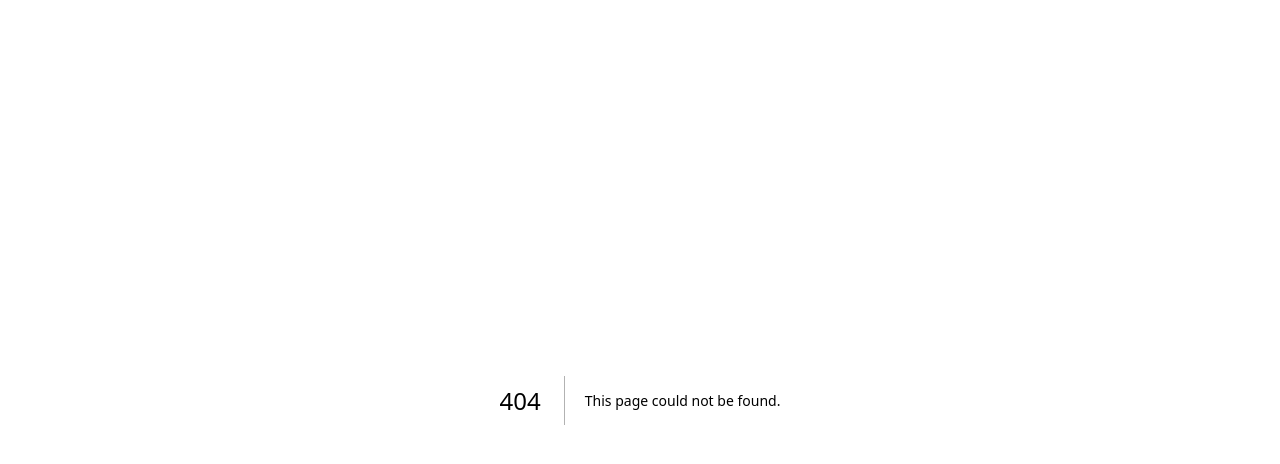
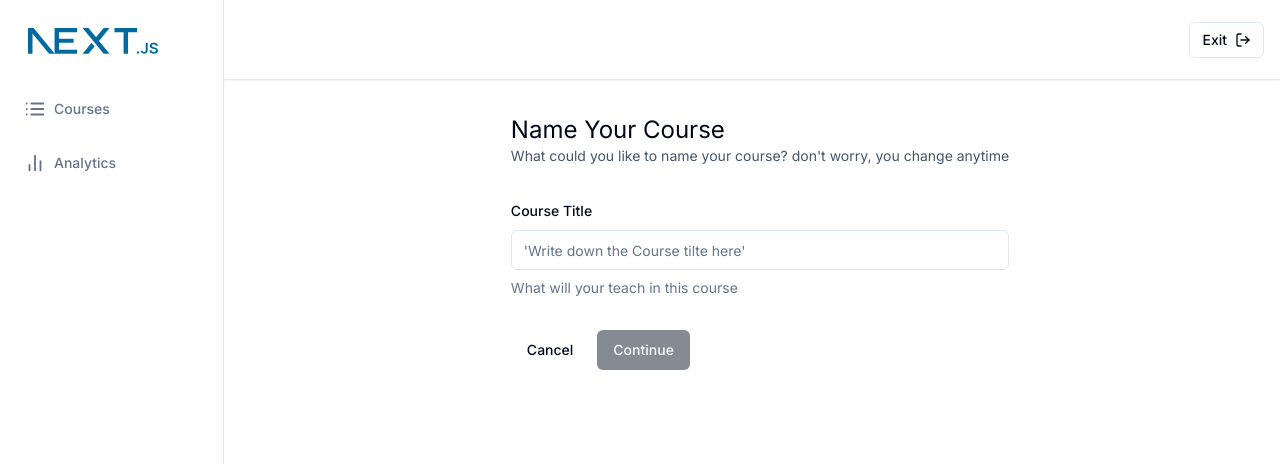
Before and after one commit to UsmanDev09/LMS, a Next.js app in the folder lms-app/: page /teacher/create in a window 1280 px wide. Before the commit this address had no page. Shown: the top 464 px of the page. Built offline with nearby package versions, Linux system fonts and the light colour scheme.

Commit message:
Course Form Creation Complete

```diff
--- a/lms-app/app/(dashboard)/(routes)/teacher/courses/page.tsx
+++ b/lms-app/app/(dashboard)/(routes)/teacher/courses/page.tsx
@@ -1,5 +1,18 @@
+"use client";
+
+import { Button } from "@/components/ui/button";
+import Link from "next/link";
+
 const CoursesPage = () => {
-  return <div>This is Courses Page</div>;
+  return (
+    <div className="p-6">
+      <Link href="/teacher/create">
+        <Button variant="default" size="lg">
+          Create Course
+        </Button>
+      </Link>
+    </div>
+  );
 };
 
 export default CoursesPage;
--- /dev/null
+++ b/lms-app/app/(dashboard)/(routes)/teacher/create/page.tsx
@@ -0,0 +1,100 @@
+"use client";
+
+import { zodResolver } from "@hookform/resolvers/zod";
+import { useForm } from "react-hook-form";
+import { z } from "zod";
+import axios from "axios";
+import { useRouter } from "next/navigation";
+import Link from "next/link";
+import toast from "react-hot-toast";
+
+import {
+  Form,
+  FormControl,
+  FormDescription,
+  FormField,
+  FormItem,
+  FormMessage,
+  FormLabel,
+} from "@/components/ui/form";
+import { Input } from "@/components/ui/input";
+import { Button } from "@/components/ui/button";
+
+const formSchema = z.object({
+  title: z.string().min(1, {
+    message: "Title Requuied",
+  }),
+});
+
+const CreatePage = () => {
+  const form = useForm<z.infer<typeof formSchema>>({
+    resolver: zodResolver(formSchema),
+    defaultValues: {
+      title: "",
+    },
+  });
+
+  const { isSubmitting, isValid } = form.formState;
+
+  const router = useRouter();
+  const onSubmit = async (values: z.infer<typeof formSchema>) => {
+    try {
+      const response = await axios.post("/api/courses", values);
+      router.push(`/teacher/courses ${response.data.id}`);
+    } catch {
+      toast.error("Something went wrong");
+    }
+  };
+
+  return (
+    <div className="max-w-5xl mx-auto flex md:items-center md:justify-center h-full p-6">
+      <div>
+        <h1 className=" text-2xl">Name Your Course</h1>
+        <p className="text-sm text-slate-600">
+          What could you like to name your course? don&apos;t worry, you change
+          anytime
+        </p>
+        <Form {...form}>
+          <form
+            action=""
+            onSubmit={form.handleSubmit(onSubmit)}
+            className=" space-y-8 mt-8"
+          >
+            <FormField
+              control={form.control}
+              name="title"
+              render={({ field }) => (
+                <FormItem>
+                  <FormLabel>Course Title</FormLabel>
+                  <FormControl>
+                    <Input
+                      disabled={isSubmitting}
+                      placeholder="'Write down the Course tilte here'"
+                      {...field}
+                    />
+                  </FormControl>
+                  <FormDescription>
+                    What will your teach in this course
+                  </FormDescription>
+                  <FormMessage />
+                </FormItem>
+              )}
+            ></FormField>
+            <div className="flex items-center gap-x-2">
+              <Link href="/teacher/courses">
+                <Button variant="ghost" type="button">
+                  Cancel
+                </Button>
+              </Link>
+              <Button disabled={!isValid || isSubmitting} type="submit">
+                Continue
+              </Button>
+            </div>
+          </form>
+        </Form>
+      </div>
+    </div>
+  );
+};
+
+export default CreatePage;
--- a/lms-app/app/layout.tsx
+++ b/lms-app/app/layout.tsx
@@ -1,6 +1,7 @@
 import type { Metadata } from "next";
 import { Inter } from "next/font/google";
 import { ClerkProvider } from "@clerk/nextjs";
+import ToastProvider from "@/components/providers/toast-provider";
 import "./globals.css";
 
 const inter = Inter({ subsets: ["latin"] });
@@ -18,7 +19,10 @@
   return (
     <ClerkProvider>
       <html lang="en">
-        <body className={inter.className}>{children}</body>
+        <body className={inter.className}>
+          <ToastProvider />
+          {children}
+        </body>
       </html>
     </ClerkProvider>
   );
--- /dev/null
+++ b/lms-app/components/providers/toast-provider.tsx
@@ -0,0 +1,9 @@
+"use client";
+
+import { Toaster } from "react-hot-toast";
+
+const ToastProvider = () => {
+  return <Toaster />;
+};
+
+export default ToastProvider;
--- /dev/null
+++ b/lms-app/components/ui/form.tsx
@@ -0,0 +1,176 @@
+import * as React from "react"
+import * as LabelPrimitive from "@radix-ui/react-label"
+import { Slot } from "@radix-ui/react-slot"
+import {
+  Controller,
+  ControllerProps,
+  FieldPath,
+  FieldValues,
+  FormProvider,
+  useFormContext,
+} from "react-hook-form"
+
+import { cn } from "@/lib/utils"
+import { Label } from "@/components/ui/label"
+
+const Form = FormProvider
+
+type FormFieldContextValue<
+  TFieldValues extends FieldValues = FieldValues,
+  TName extends FieldPath<TFieldValues> = FieldPath<TFieldValues>
+> = {
+  name: TName
+}
+
+const FormFieldContext = React.createContext<FormFieldContextValue>(
+  {} as FormFieldContextValue
+)
+
+const FormField = <
+  TFieldValues extends FieldValues = FieldValues,
+  TName extends FieldPath<TFieldValues> = FieldPath<TFieldValues>
+>({
+  ...props
+}: ControllerProps<TFieldValues, TName>) => {
+  return (
+    <FormFieldContext.Provider value={{ name: props.name }}>
+      <Controller {...props} />
+    </FormFieldContext.Provider>
+  )
+}
+
+const useFormField = () => {
+  const fieldContext = React.useContext(FormFieldContext)
+  const itemContext = React.useContext(FormItemContext)
+  const { getFieldState, formState } = useFormContext()
+
+  const fieldState = getFieldState(fieldContext.name, formState)
+
+  if (!fieldContext) {
+    throw new Error("useFormField should be used within <FormField>")
+  }
+
+  const { id } = itemContext
+
+  return {
+    id,
+    name: fieldContext.name,
+    formItemId: `${id}-form-item`,
+    formDescriptionId: `${id}-form-item-description`,
+    formMessageId: `${id}-form-item-message`,
+    ...fieldState,
+  }
+}
+
+type FormItemContextValue = {
+  id: string
+}
+
+const FormItemContext = React.createContext<FormItemContextValue>(
+  {} as FormItemContextValue
+)
+
+const FormItem = React.forwardRef<
+  HTMLDivElement,
+  React.HTMLAttributes<HTMLDivElement>
+>(({ className, ...props }, ref) => {
+  const id = React.useId()
+
+  return (
+    <FormItemContext.Provider value={{ id }}>
+      <div ref={ref} className={cn("space-y-2", className)} {...props} />
+    </FormItemContext.Provider>
+  )
+})
+FormItem.displayName = "FormItem"
+
+const FormLabel = React.forwardRef<
+  React.ElementRef<typeof LabelPrimitive.Root>,
+  React.ComponentPropsWithoutRef<typeof LabelPrimitive.Root>
+>(({ className, ...props }, ref) => {
+  const { error, formItemId } = useFormField()
+
+  return (
+    <Label
+      ref={ref}
+      className={cn(error && "text-destructive", className)}
+      htmlFor={formItemId}
+      {...props}
+    />
+  )
+})
+FormLabel.displayName = "FormLabel"
+
+const FormControl = React.forwardRef<
+  React.ElementRef<typeof Slot>,
+  React.ComponentPropsWithoutRef<typeof Slot>
+>(({ ...props }, ref) => {
+  const { error, formItemId, formDescriptionId, formMessageId } = useFormField()
+
+  return (
+    <Slot
+      ref={ref}
+      id={formItemId}
+      aria-describedby={
+        !error
+          ? `${formDescriptionId}`
+          : `${formDescriptionId} ${formMessageId}`
+      }
+      aria-invalid={!!error}
+      {...props}
+    />
+  )
+})
+FormControl.displayName = "FormControl"
+
+const FormDescription = React.forwardRef<
+  HTMLParagraphElement,
+  React.HTMLAttributes<HTMLParagraphElement>
+>(({ className, ...props }, ref) => {
+  const { formDescriptionId } = useFormField()
+
+  return (
+    <p
+      ref={ref}
+      id={formDescriptionId}
+      className={cn("text-sm text-muted-foreground", className)}
+      {...props}
+    />
+  )
+})
+FormDescription.displayName = "FormDescription"
+
+const FormMessage = React.forwardRef<
+  HTMLParagraphElement,
+  React.HTMLAttributes<HTMLParagraphElement>
+>(({ className, children, ...props }, ref) => {
+  const { error, formMessageId } = useFormField()
+  const body = error ? String(error?.message) : children
+
+  if (!body) {
+    return null
+  }
+
+  return (
+    <p
+      ref={ref}
+      id={formMessageId}
+      className={cn("text-sm font-medium text-destructive", className)}
+      {...props}
+    >
+      {body}
+    </p>
+  )
+})
+FormMessage.displayName = "FormMessage"
+
+export {
+  useFormField,
+  Form,
+  FormItem,
+  FormLabel,
+  FormControl,
+  FormDescription,
+  FormMessage,
+  FormField,
+}
--- /dev/null
+++ b/lms-app/components/ui/input.tsx
@@ -0,0 +1,25 @@
+import * as React from "react"
+
+import { cn } from "@/lib/utils"
+
+export interface InputProps
+  extends React.InputHTMLAttributes<HTMLInputElement> {}
+
+const Input = React.forwardRef<HTMLInputElement, InputProps>(
+  ({ className, type, ...props }, ref) => {
+    return (
+      <input
+        type={type}
+        className={cn(
+          "flex h-10 w-full rounded-md border border-input bg-background px-3 py-2 text-sm ring-offset-background file:border-0 file:bg-transparent file:text-sm file:font-medium placeholder:text-muted-foreground focus-visible:outline-none focus-visible:ring-2 focus-visible:ring-ring focus-visible:ring-offset-2 disabled:cursor-not-allowed disabled:opacity-50",
+          className
+        )}
+        ref={ref}
+        {...props}
+      />
+    )
+  }
+)
+Input.displayName = "Input"
+
+export { Input }
--- /dev/null
+++ b/lms-app/components/ui/label.tsx
@@ -0,0 +1,26 @@
+"use client"
+
+import * as React from "react"
+import * as LabelPrimitive from "@radix-ui/react-label"
+import { cva, type VariantProps } from "class-variance-authority"
+
+import { cn } from "@/lib/utils"
+
+const labelVariants = cva(
+  "text-sm font-medium leading-none peer-disabled:cursor-not-allowed peer-disabled:opacity-70"
+)
+
+const Label = React.forwardRef<
+  React.ElementRef<typeof LabelPrimitive.Root>,
+  React.ComponentPropsWithoutRef<typeof LabelPrimitive.Root> &
+    VariantProps<typeof labelVariants>
+>(({ className, ...props }, ref) => (
+  <LabelPrimitive.Root
+    ref={ref}
+    className={cn(labelVariants(), className)}
+    {...props}
+  />
+))
+Label.displayName = LabelPrimitive.Root.displayName
+
+export { Label }
```
Also changed, not shown: lms-app/package.json (+8 -1 lines), 1 other file (tests, documents, lock files or other folders).
